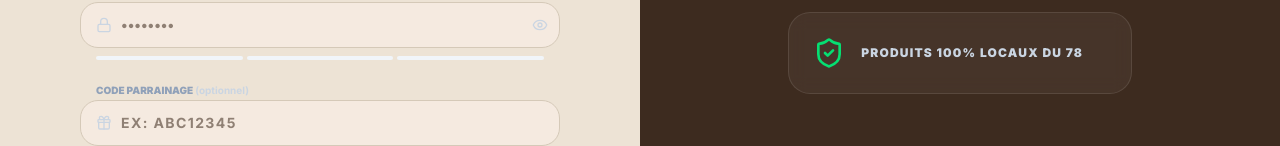
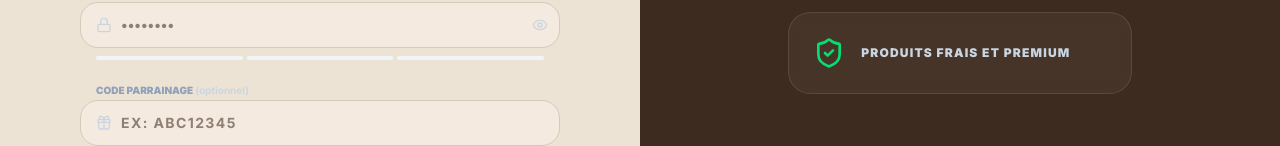
Before and after one commit to Squyann/Soleil-et-Saveurs, a Next.js app: page /signup in a window 1280 px wide. Shown: the part 632-778 px from the top of the page. Built offline with nearby package versions, Linux system fonts and the light colour scheme; no server answers.

Commit message:
Remplace « Produits 100% locaux du 78 » par « Produits frais et premium »
Sur le visuel de la page d'inscription.

Co-Authored-By: Claude Opus 4.8 <noreply@anthropic.com>
Claude-Session: https://claude.ai/code/session_01EEtyowFSrmPcTMCzdXNDyv

```diff
--- a/src/app/signup/page.tsx
+++ b/src/app/signup/page.tsx
@@ -170,7 +170,7 @@ export default function SignupPage() {
             </div>
             <div className="bg-[#F5EAE0]/5 p-6 rounded-3xl border border-white/10 backdrop-blur-sm flex gap-4 items-center">
               <ShieldCheck className="w-8 h-8 text-green-400" />
-              <p className="text-slate-300 text-xs font-black uppercase tracking-widest">Produits 100% locaux du 78</p>
+              <p className="text-slate-300 text-xs font-black uppercase tracking-widest">Produits frais et premium</p>
             </div>
           </div>
         </div>
```
